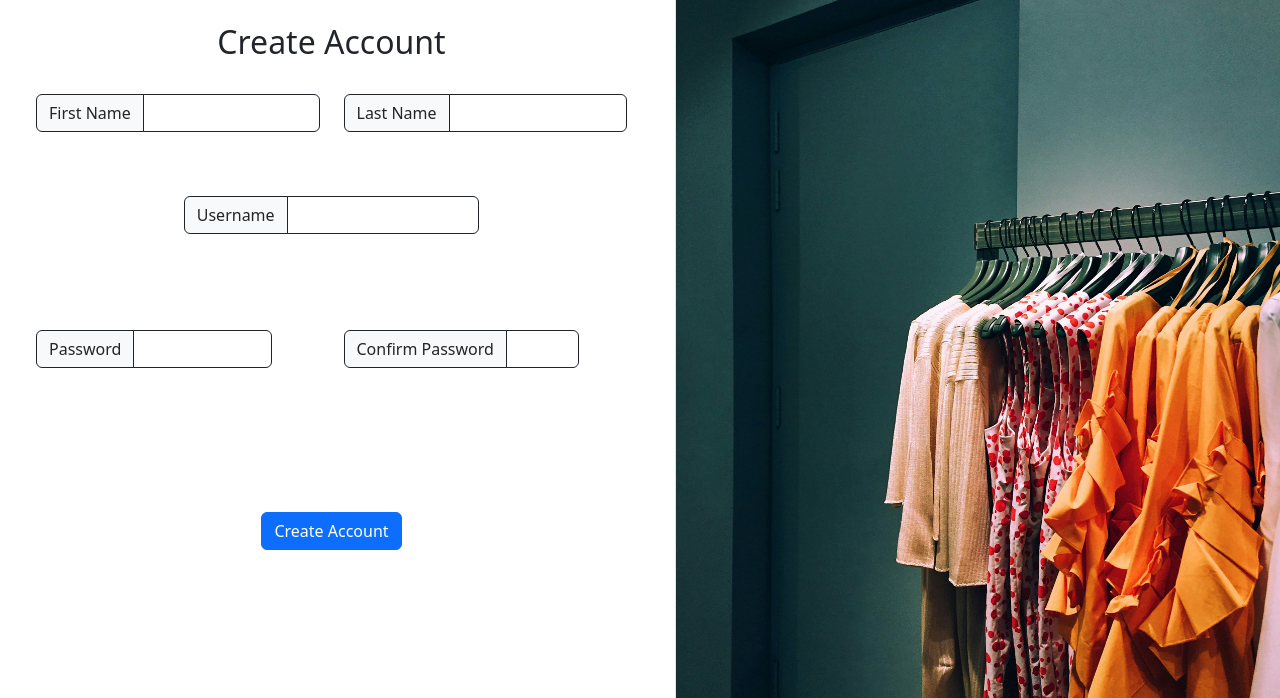
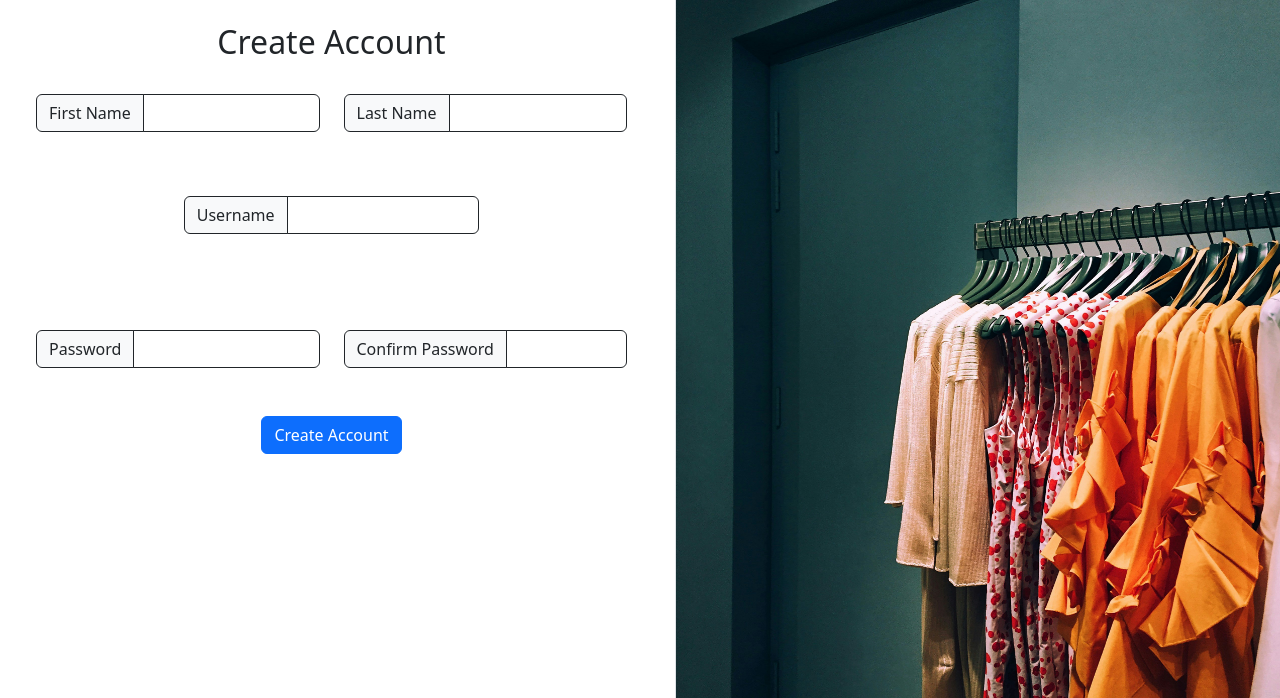
Before and after one commit to caesar0016/webQuantify, a PHP site: page /createAccount.php in a window 1280 px wide. Shown: the part 75-773 px from the top of the page. Run offline with PHP 8.4, Linux system fonts and the light colour scheme; some libraries are stand-ins or nearby versions.

Commit message:
Re alignment of button

```diff
--- a/createAccount.php
+++ b/createAccount.php
@@ -22,7 +22,7 @@
                         <input type="text" class="form-control border border-dark" aria-label="Sizing example input" aria-describedby="inputGroup-sizing-default">
                     </div>
                     </div>
-                    <div class="col mb-5">
+                    <div class="col ">
                     <div class="input-group mb-3">
                         <span class="input-group-text border border-dark" id="inputGroup-sizing-default">Last Name</span> <!--This is the lastname-->
                         <input type="text" class="form-control border border-dark" aria-label="Sizing example input" aria-describedby="inputGroup-sizing-default">
@@ -35,15 +35,15 @@
                 </div>
                 <div class="row mt-5">
                     <div class="col mt-5">
-                        <div class="input-group mb-5">
+                        <div class="input-group">
                             <span class="input-group-text border border-dark " id="inputGroup-sizing-default">Password</span> <!--This is the password-->
-                            <input type="text" class="form-control border border-dark" aria-label="Sizing example input" aria-describedby="inputGroup-sizing-default">
+                            <input type="password" class="form-control border border-dark" aria-label="Sizing example input" aria-describedby="inputGroup-sizing-default">
                         </div>
                     </div>
-                    <div class="col m-5">
-                        <div class="input-group mb-5">
+                    <div class="col mt-5">
+                        <div class="input-group">
                             <span class="input-group-text border border-dark" id="inputGroup-sizing-default">Confirm Password</span> <!--This is the confirm pass-->
-                            <input type="text" class="form-control border border-dark" aria-label="Sizing example input" aria-describedby="inputGroup-sizing-default">
+                            <input type="password" class="form-control border border-dark" aria-label="Sizing example input" aria-describedby="inputGroup-sizing-default">
                         </div>
                     </div>
                 </div>
```
